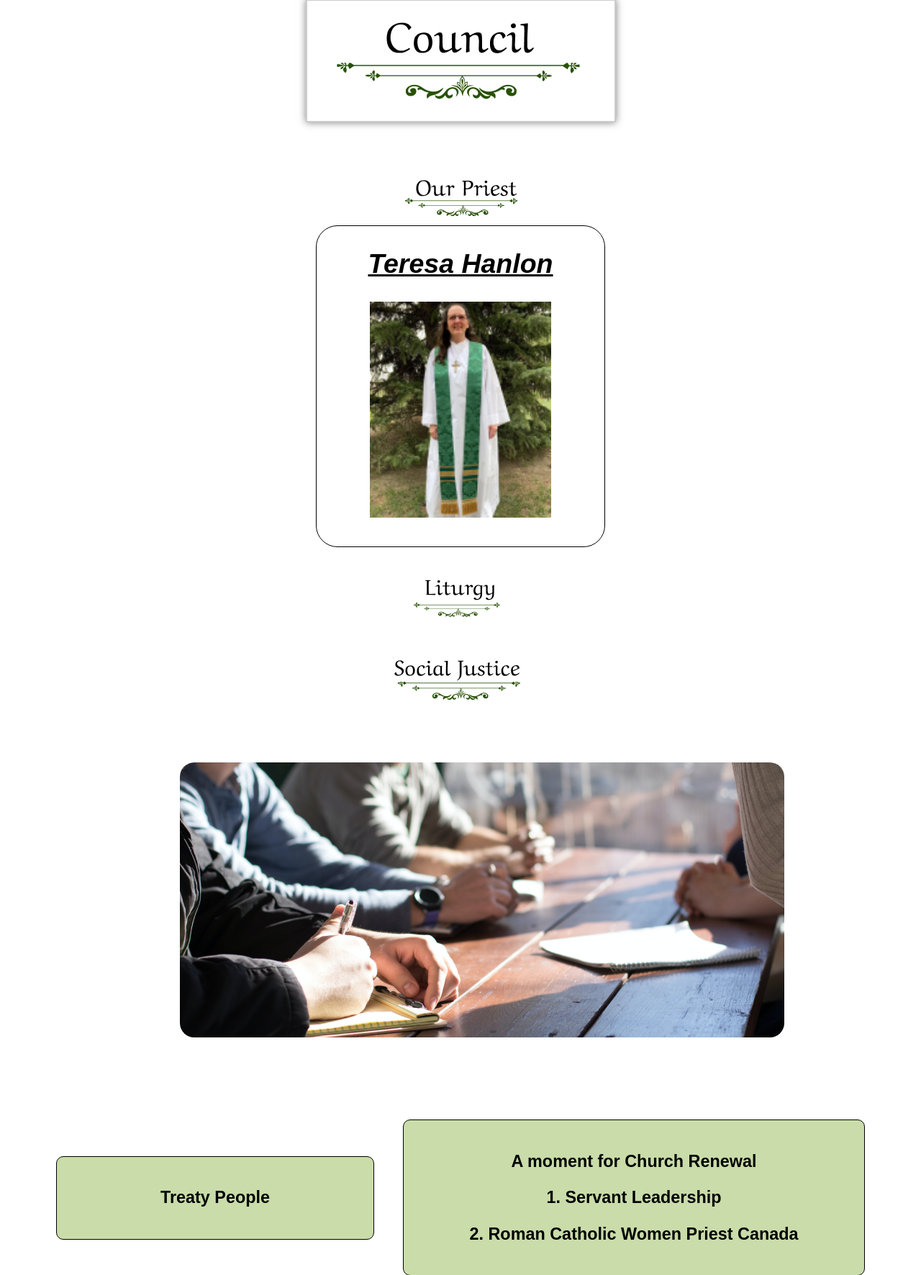
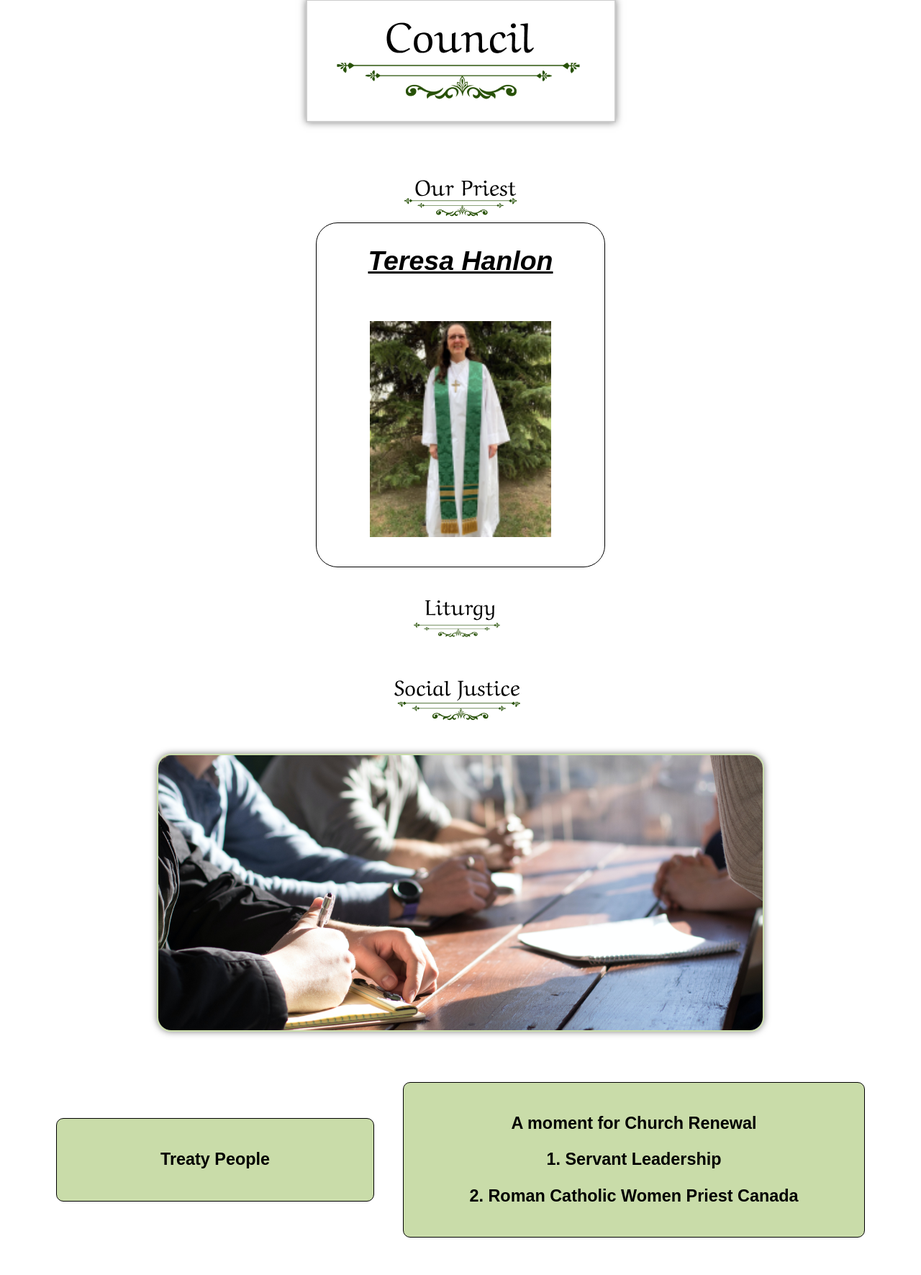
Before and after one commit to DonMcD/LICCF, a PHP site: page /whoWeAre.php in a window 1280 px wide. Shown: the part 759-2530 px from the top of the page at 72% size. Run offline with PHP 8.4, Linux system fonts and the light colour scheme; some libraries are stand-ins or nearby versions; some web fonts are replaced.

Commit message:
who we are page

```diff
--- a/frontend/public/whoWeAre.php
+++ b/frontend/public/whoWeAre.php
@@ -8,33 +8,35 @@ session_start();
 <style>
 
 .center {
-                display: block;
-                margin-left: auto;
-                margin-right: auto;
+  display: flex;
+  justify-content: center;
+  align-items: center;
+  flex-wrap: wrap;
   margin-top: 40px;
-                width: 30%;
-
 }
 
 .txt {
+  display: flex;
+  flex-direction: column;
+  justify-content: center;
+  align-items: center;
   height: auto;
-	            display: block;
-	            margin: 0 auto;
-                width: 200px;
+  width: 400px;
+  max-width: 400px;
   border: 1px solid black;
   border-radius: 30px;
-                width: 400px;
   font-size: 25px;
-                font font-family: Arial, "Helvetica Neue", Helvetica, sans-serif;
-                text-align:center;
+  font-family: Arial, "Helvetica Neue", Helvetica, sans-serif;
+  text-align: center;
 }
-        .img-OP{
-            max-width: 200px;
+
+.img-OP {
+  display: flex;
+  justify-content: center;
+  align-items: center;
+  max-width: 100%;
   height: auto;
-	        display: block;
   margin: 0 auto;
-
-
 }
         .img-Council{
             max-width: 100%;
@@ -62,7 +64,6 @@ session_start();
 
         .one {
             background-color: #C9DCA9;
-            width: 50%;
             max-width: 400px;
             margin: 20px;
             border-radius: 10px;
@@ -75,7 +76,6 @@ session_start();
 
         .two {
             background-color: #C9DCA9;
-            width: 50%;
             max-width: 600px;
             margin: 20px;
             border-radius: 10px;
@@ -86,21 +86,39 @@ session_start();
             padding: 20px;
 }
 
+
 @media screen and (min-width: 768px) {
         .div {
             flex-direction: row;
   }
 
         .one {
-            width: 33.33%;
+            width: 50%;
             margin: 20px;
   }
 
         .two {
-            width: 66.66%;
+            width: 50%;
             margin: 20px;
   }
+  .books-img {
+  max-width: 100%;
+  height: auto;
+  display: block;
+  margin: 0 auto;
+  border: 2px solid #C9DCA9;
+  border-radius: 20px;
+  box-shadow: 0 0 10px rgba(0, 0, 0, 0.5);
 }
+Explanation:
+
+The class attribute is added to the img tag with the value of responsive-img.
+In the CSS code, the .responsive-img class is defined to make the image responsive. max-width: 100% is used to make sure that the image does not overflow its container on smaller screens, while height: auto allows the image to scale proportionally. display: block and margin: 0 auto center the image horizontally within its container. The border and border-radius properties are kept to give a border and rounded corners to the image.
+
+
+
+
+
 
     </style>
     <meta charset="utf-8">
@@ -158,7 +176,7 @@ require '../headers/header.php';
 <br><br>
 
 <!--Books Images-->
-<center><img src="../../assets/books.png" alt="books img" style=" border: 4 px solid black; margin: 40px; margin-left:100px; border-radius: 20px;"></center>
+<center><img src="../../assets/books.png" alt="books img" class="books-img"></center>
 
 <div class="div">
             <div class="one">
```
Lines whose indentation alone changed are shown as unchanged.
